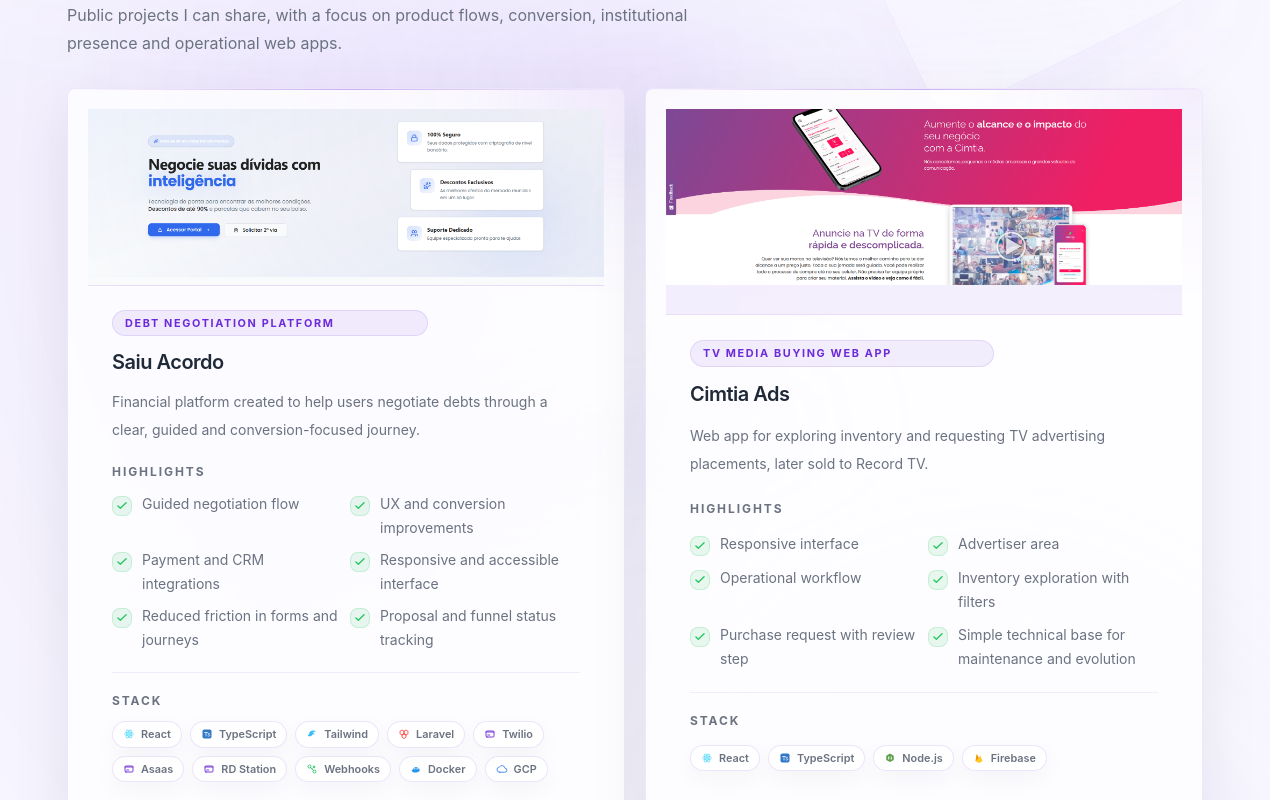
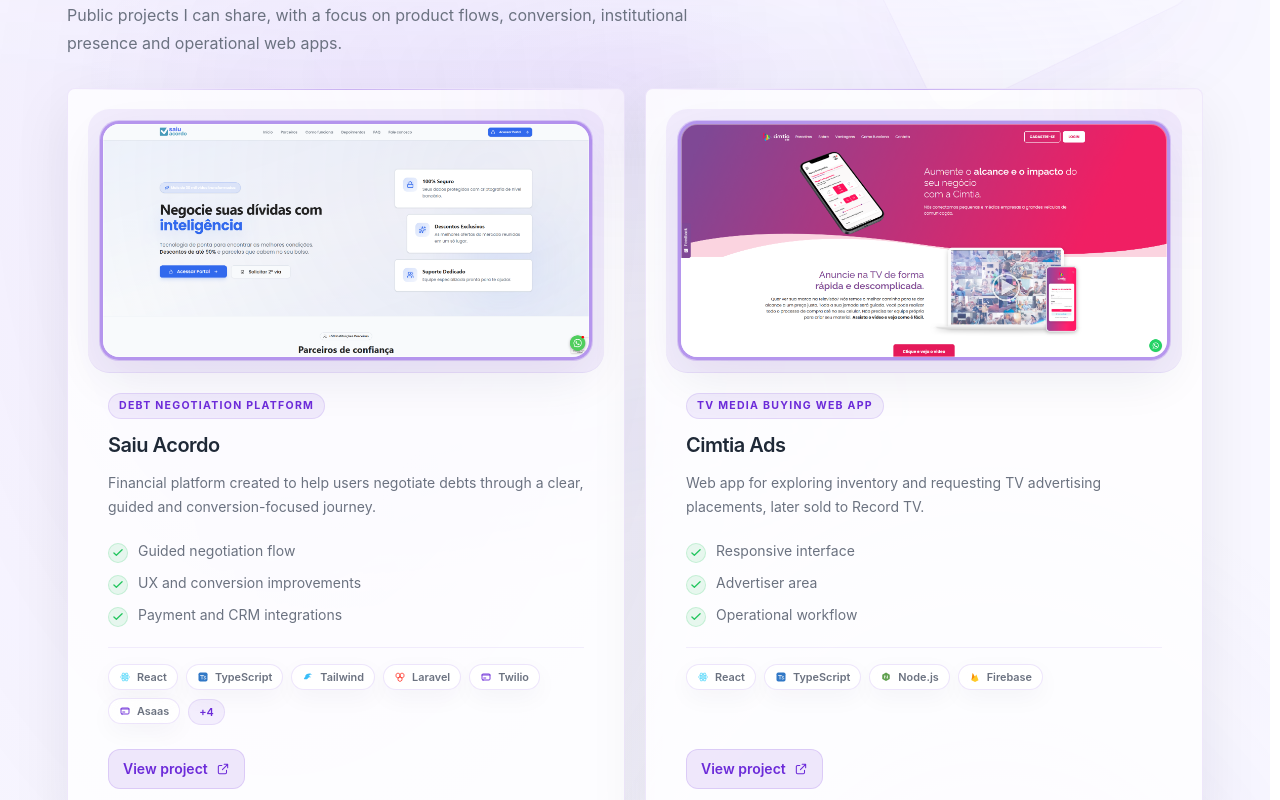
Before and after one commit to thalesfelippe/portfolio, a React (Vite) app: page / in a window 1280 px wide. Shown: the part 5240-6040 px from the top of the page. Built offline with nearby package versions, Linux system fonts and the light colour scheme.

Commit message:
feat: polish project cards and media frame

```diff
--- a/src/components/Projects.tsx
+++ b/src/components/Projects.tsx
@@ -121,8 +121,10 @@
         {t.projects.items.map((project, index) => {
           const enProject = translations.en.projects.items[index]
           const projectCover: ProjectCover | undefined = project.cover
-          const projectHref = (project as { href?: string }).href
           const ptProject = translations.pt.projects.items[index]
+          const visibleHighlights = project.highlights.slice(0, 3)
+          const visibleStack = project.stack.slice(0, 6)
+          const hiddenStackCount = project.stack.length - visibleStack.length
 
           return (
             <ScrollReveal
@@ -131,25 +133,32 @@
               key={project.name}
             >
               <Card
-                className="group relative grid h-full overflow-hidden p-0 transition duration-300 hover:-translate-y-1 hover:border-violet/25 hover:shadow-[0_28px_80px_rgba(108,43,217,0.14)] motion-reduce:transition-none motion-reduce:hover:translate-y-0 dark:hover:border-soft-lavender/20"
+                className="group relative flex h-full flex-col overflow-hidden p-0 transition duration-300 hover:-translate-y-1 hover:border-violet/22 hover:shadow-[0_24px_70px_rgba(108,43,217,0.12)] motion-reduce:transition-none motion-reduce:hover:translate-y-0 dark:hover:border-soft-lavender/18"
               >
                 <div className="pointer-events-none absolute inset-x-0 top-0 h-px bg-gradient-to-r from-transparent via-violet/35 to-transparent dark:via-soft-lavender/28" />
-                <div className="pointer-events-none absolute right-[-5rem] top-[-5rem] h-44 w-44 rounded-full bg-violet/10 blur-3xl dark:bg-soft-lavender/8" />
+                <div className="pointer-events-none absolute right-[-4rem] top-[-4rem] h-36 w-36 rounded-full bg-violet/8 blur-3xl dark:bg-soft-lavender/6" />
 
-                <div className="relative overflow-hidden border-b border-violet/8 bg-violet/7 dark:border-white/8 dark:bg-white/[0.035]">
+                <div className="relative rounded-[1.35rem] border-b border-violet/8 bg-violet/7 p-2.5 dark:border-white/8 dark:bg-white/[0.035] sm:p-3">
                   {projectCover?.src ? (
+                    <div className="relative rounded-[1.18rem] bg-violet/45 p-[2px] shadow-[0_0_0_1px_rgba(108,43,217,0.18),0_18px_48px_rgba(31,17,71,0.08)] transition duration-500 group-hover:-translate-y-0.5 group-hover:bg-violet/70 group-hover:shadow-[0_0_26px_rgba(108,43,217,0.26),0_24px_70px_rgba(108,43,217,0.18)] motion-reduce:transition-none motion-reduce:group-hover:translate-y-0 dark:bg-soft-lavender/32 dark:shadow-[0_0_0_1px_rgba(185,167,255,0.1),0_18px_48px_rgba(11,16,32,0.22)] dark:group-hover:bg-soft-lavender/52 sm:p-[3px]">
+                      <div className="relative rounded-[1.02rem] bg-[linear-gradient(135deg,rgba(248,247,255,0.9),rgba(185,167,255,0.16))] dark:bg-[linear-gradient(135deg,rgba(11,16,32,0.86),rgba(108,43,217,0.12))]">
                         <img
                           alt={projectCover.alt}
-                      className="h-40 w-full object-cover transition duration-500 group-hover:scale-[1.02] motion-reduce:transition-none motion-reduce:group-hover:scale-100 sm:h-44"
-                      height="630"
+                          className="block h-auto w-full rounded-[1.02rem]"
+                          decoding="async"
+                          height="919"
                           loading="lazy"
                           src={projectCover.src}
-                      width="1200"
+                          width="1920"
                         />
+                        <div className="pointer-events-none absolute inset-0 rounded-[1.02rem] ring-1 ring-inset ring-white/35 transition duration-500 group-hover:ring-violet/30 motion-reduce:transition-none dark:ring-white/10 dark:group-hover:ring-soft-lavender/24" />
+                        <div className="pointer-events-none absolute inset-0 rounded-[1.02rem] bg-gradient-to-t from-violet/8 via-transparent to-white/10 opacity-0 transition duration-500 group-hover:opacity-100 motion-reduce:transition-none dark:from-deep-navy/14 dark:to-soft-lavender/8" />
+                      </div>
+                    </div>
                   ) : (
                     <div
                       aria-hidden="true"
-                      className="relative grid h-40 place-items-center overflow-hidden sm:h-44"
+                      className="relative grid aspect-[1920/919] place-items-center overflow-hidden rounded-[1.15rem] border border-violet/20 dark:border-soft-lavender/16"
                     >
                       <div className="absolute inset-0 bg-[radial-gradient(circle_at_24%_20%,rgba(185,167,255,0.34),transparent_30%),linear-gradient(135deg,rgba(108,43,217,0.18),rgba(248,247,255,0.5)_46%,rgba(31,17,71,0.16))] dark:bg-[radial-gradient(circle_at_24%_20%,rgba(185,167,255,0.22),transparent_32%),linear-gradient(135deg,rgba(108,43,217,0.24),rgba(31,17,71,0.38)_48%,rgba(11,16,32,0.72))]" />
                       <div className="absolute inset-0 bg-[linear-gradient(rgba(108,43,217,0.09)_1px,transparent_1px),linear-gradient(90deg,rgba(108,43,217,0.08)_1px,transparent_1px)] bg-[size:32px_32px] opacity-45 [mask-image:radial-gradient(ellipse_at_center,black_0%,transparent_76%)] dark:bg-[linear-gradient(rgba(185,167,255,0.08)_1px,transparent_1px),linear-gradient(90deg,rgba(185,167,255,0.07)_1px,transparent_1px)]" />
@@ -160,14 +169,13 @@
                   )}
                 </div>
 
-              <div className="relative grid h-full gap-4 p-4 sm:gap-5 sm:p-6">
+                <div className="relative flex h-full flex-col gap-4 p-4 sm:gap-5 sm:p-5">
                   <div className="grid gap-3">
-                  <div className="flex flex-wrap items-center gap-2">
-                    <span className="rounded-full border border-violet/12 bg-violet/8 px-2.5 py-1 text-[0.64rem] font-bold uppercase tracking-[0.12em] text-violet dark:border-soft-lavender/16 dark:bg-soft-lavender/10 dark:text-soft-lavender sm:px-3 sm:text-[0.68rem] sm:tracking-[0.15em]">
+                    <div className="flex max-w-full flex-wrap items-center gap-2">
+                      <span className="inline-flex w-fit max-w-full items-center rounded-full border border-violet/12 bg-violet/8 px-2 py-0.5 text-[0.62rem] font-bold uppercase leading-5 tracking-[0.1em] text-violet dark:border-soft-lavender/16 dark:bg-soft-lavender/10 dark:text-soft-lavender sm:px-2.5 sm:text-[0.66rem] sm:tracking-[0.12em]">
                         <LanguageTransitionText
                           as="span"
                           mode="fade"
-                        reserveText={[enProject.category, ptProject.category]}
                           text={project.category}
                         />
                       </span>
@@ -182,7 +190,7 @@
                       />
                     </h3>
 
-                  <p className="text-sm leading-6 text-muted-text dark:text-slate-300 sm:leading-7">
+                    <p className="text-sm leading-6 text-muted-text dark:text-slate-300">
                       <LanguageTransitionText
                         as="span"
                         mode="fade"
@@ -195,25 +203,13 @@
                     </p>
                   </div>
 
-                <div className="grid gap-3">
-                  <p className="text-xs font-bold uppercase tracking-[0.16em] text-muted-text dark:text-slate-400">
-                    <LanguageTransitionText
-                      as="span"
-                      reserveText={[
-                        translations.en.projects.highlightsLabel,
-                        translations.pt.projects.highlightsLabel,
-                      ]}
-                      speed={12}
-                      text={t.projects.highlightsLabel}
-                    />
-                  </p>
-                  <ul className="grid gap-2 sm:grid-cols-2">
-                    {project.highlights.map((highlight, highlightIndex) => (
+                  <ul className="grid gap-2">
+                    {visibleHighlights.map((highlight, highlightIndex) => (
                       <li
                         className="flex gap-2.5 text-sm leading-6 text-muted-text dark:text-slate-300"
                         key={highlight}
                       >
-                        <span className="mt-1 grid h-5 w-5 shrink-0 place-items-center rounded-lg border border-success-accent/18 bg-success-accent/10 text-success-accent">
+                        <span className="mt-1 grid h-5 w-5 shrink-0 place-items-center rounded-full border border-success-accent/18 bg-success-accent/10 text-success-accent">
                           <CheckIcon />
                         </span>
                         <LanguageTransitionText
@@ -228,25 +224,12 @@
                       </li>
                     ))}
                   </ul>
-                </div>
 
-                <div className="grid gap-3 border-t border-violet/8 pt-5 dark:border-white/8">
-                  <p className="text-xs font-bold uppercase tracking-[0.16em] text-muted-text dark:text-slate-400">
-                    <LanguageTransitionText
-                      as="span"
-                      reserveText={[
-                        translations.en.projects.stackLabel,
-                        translations.pt.projects.stackLabel,
-                      ]}
-                      speed={12}
-                      text={t.projects.stackLabel}
-                    />
-                  </p>
                   <ul
                     aria-label={`${project.name} ${t.projects.stackLabel}`}
-                    className="flex flex-wrap gap-2"
+                    className="flex flex-wrap gap-2 border-t border-violet/8 pt-4 dark:border-white/8"
                   >
-                    {project.stack.map((tech, techIndex) => (
+                    {visibleStack.map((tech, techIndex) => (
                       <li key={`${project.name}-${tech}`}>
                         <span className="inline-flex items-center gap-1.5 rounded-full border border-violet/12 bg-white/55 px-2 py-1 text-[0.65rem] font-semibold text-muted-text shadow-[0_8px_24px_rgba(31,17,71,0.04)] backdrop-blur-md dark:border-white/10 dark:bg-white/[0.06] dark:text-slate-300 sm:px-2.5 sm:text-[0.68rem]">
                           <TechBadgeIcon name={tech} />
@@ -262,14 +245,20 @@
                         </span>
                       </li>
                     ))}
+                    {hiddenStackCount > 0 ? (
+                      <li>
+                        <span className="inline-flex items-center rounded-full border border-violet/10 bg-violet/7 px-2 py-1 text-[0.65rem] font-semibold text-violet dark:border-soft-lavender/12 dark:bg-soft-lavender/8 dark:text-soft-lavender sm:px-2.5 sm:text-[0.68rem]">
+                          +{hiddenStackCount}
+                        </span>
+                      </li>
+                    ) : null}
                   </ul>
-                </div>
 
-                <div className="mt-auto">
-                  {projectHref ? (
+                  <div className="mt-auto pt-1">
                     <a
-                      className="inline-flex min-h-10 items-center gap-2 rounded-xl border border-violet/15 bg-violet/10 px-3.5 py-2 text-sm font-semibold text-violet transition hover:-translate-y-0.5 hover:border-violet/30 hover:bg-violet/14 focus-visible:outline focus-visible:outline-2 focus-visible:outline-offset-2 focus-visible:outline-violet dark:border-soft-lavender/18 dark:bg-soft-lavender/10 dark:text-soft-lavender"
-                      href={projectHref}
+                      aria-label={`${t.projects.linkLabel}: ${project.name}`}
+                      className="inline-flex min-h-10 items-center gap-2 rounded-xl border border-violet/15 bg-violet/10 px-3.5 py-2 text-sm font-semibold text-violet transition hover:-translate-y-0.5 hover:border-violet/30 hover:bg-violet/14 focus-visible:outline focus-visible:outline-2 focus-visible:outline-offset-2 focus-visible:outline-violet motion-reduce:transition-none motion-reduce:hover:translate-y-0 dark:border-soft-lavender/18 dark:bg-soft-lavender/10 dark:text-soft-lavender"
+                      href={project.href}
                       rel="noopener noreferrer"
                       target="_blank"
                     >
@@ -284,19 +273,6 @@
                       />
                       <LinkIcon />
                     </a>
-                  ) : (
-                    <span className="inline-flex items-center gap-2 rounded-xl border border-violet/10 bg-white/50 px-3.5 py-2 text-sm font-semibold text-muted-text dark:border-white/10 dark:bg-white/[0.05] dark:text-slate-400">
-                      <LanguageTransitionText
-                        as="span"
-                        mode="fade"
-                        reserveText={[
-                          translations.en.projects.placeholderLinkLabel,
-                          translations.pt.projects.placeholderLinkLabel,
-                        ]}
-                        text={t.projects.placeholderLinkLabel}
-                      />
-                    </span>
-                  )}
                   </div>
                 </div>
               </Card>
```
Lines whose indentation alone changed are shown as unchanged.
